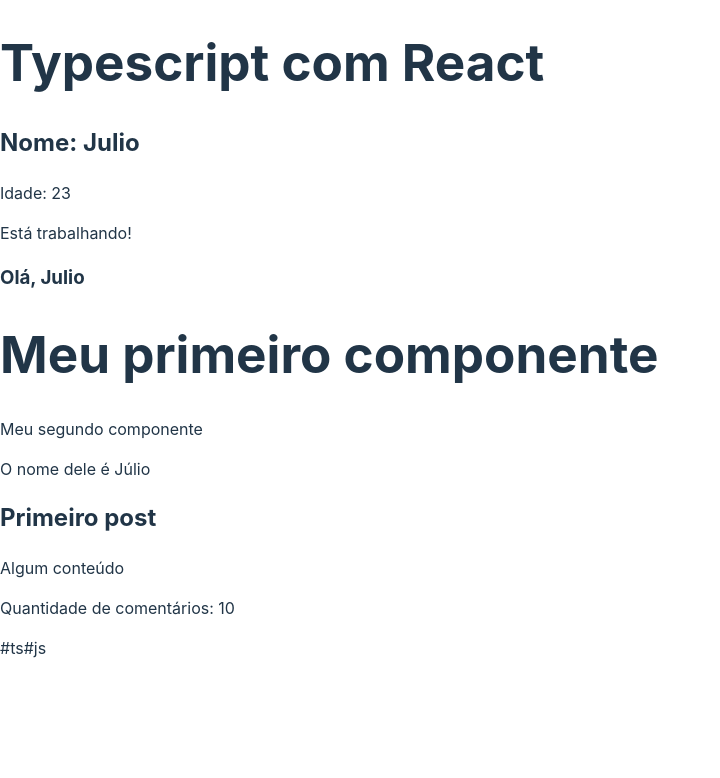
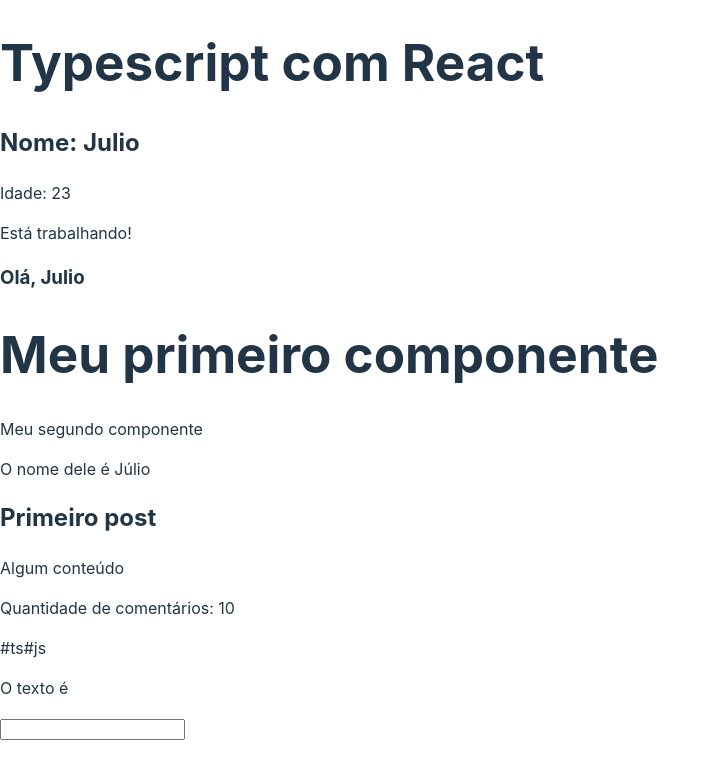
Before and after one commit to MACHADOKING/curso-matheus-battisti, a React app in the folder 9 - TypeScript - React/: page / in a window 1280 px wide. Shown: the top 778 px of the page, without its empty margins (0-720 px from the left). Built offline with nearby package versions, Linux system fonts and the light colour scheme; the HTML template or start-up script is replaced by a standard one.

Commit message:
Feat: useState

```diff
--- a/9 - TypeScript - React/src/App.tsx
+++ b/9 - TypeScript - React/src/App.tsx
@@ -6,6 +6,9 @@
 // 5 - desestruturando props
 import SecondComponent from "./components/SecondComponent";
 import Destructuring from "./components/Destructuring";
+
+// 6 - useState
+import State from "./components/State";
 
 function App() {
   // 1 - Variaveis
@@ -34,6 +37,7 @@
         commentsQty={10}
         tags={["ts", "js"]}
       />
+      <State />
     </div>
   );
 }
--- /dev/null
+++ b/9 - TypeScript - React/src/components/State.tsx
@@ -0,0 +1,18 @@
+import { useState, ChangeEvent } from "react";
+
+const State = () => {
+  const [text, setText] = useState<string | null>(null);
+
+  const handleChange = (e: ChangeEvent<HTMLInputElement>) => {
+    setText(e.target.value);
+  };
+
+  return (
+    <div>
+      <p>O texto é {text}</p>
+      <input type="text" onChange={handleChange} />
+    </div>
+  );
+};
+
+export default State;
```
